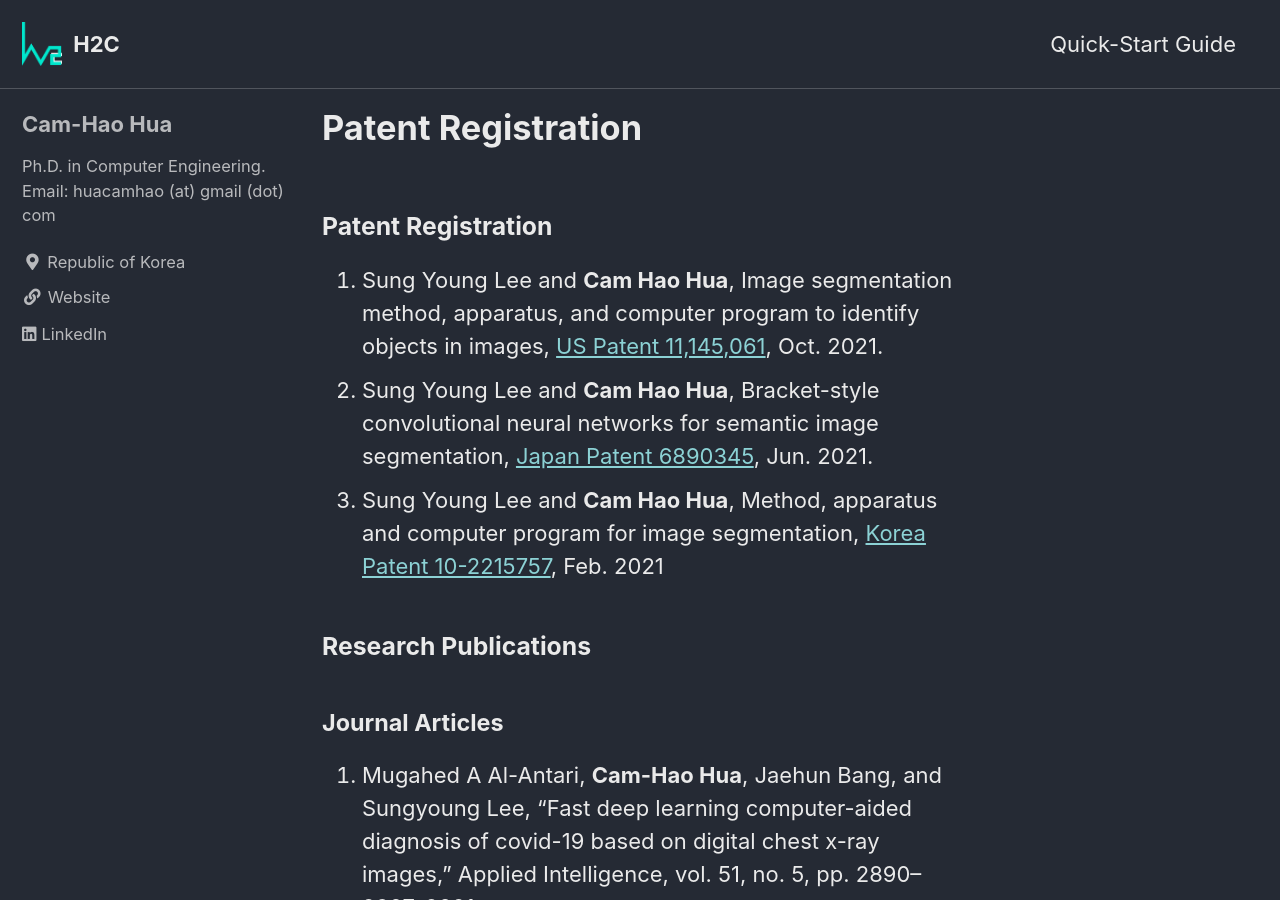
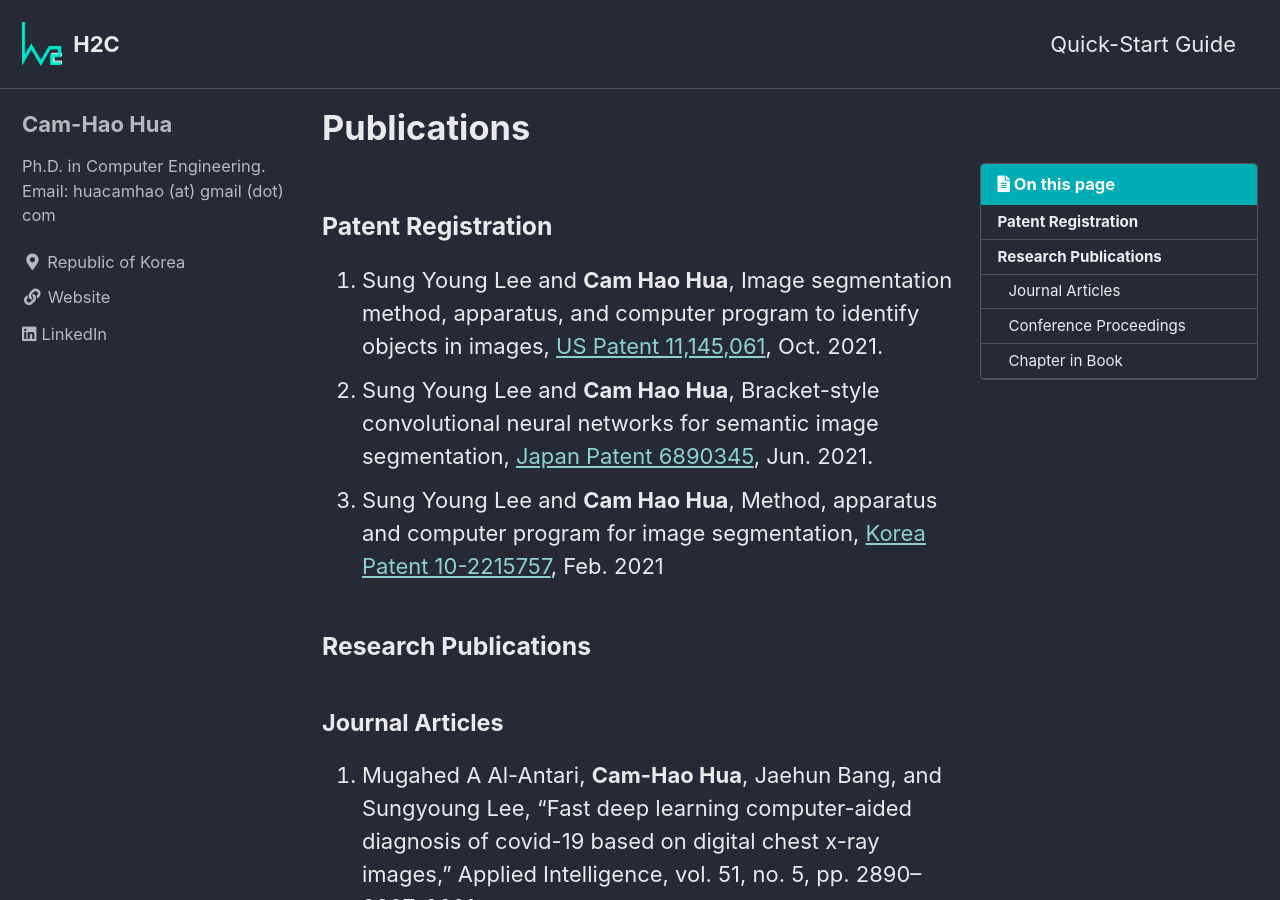
Before and after one commit to camhao168/camhao168.github.io, a Jekyll site: the page built from _pages/publications.md, in a window 1280 px wide and 900 px high. Built offline with Jekyll 4.4.1, drawn with Linux system fonts in a browser that asks for light colours; cached includes are drawn as plain includes; our own code applies the rules of GitHub Pages for plain Markdown files.

Commit message:
Update publications.md

```diff
--- a/_pages/publications.md
+++ b/_pages/publications.md
@@ -1,3 +1,9 @@
+---
+permalink: /publications/
+title: "Publications"
+toc: true
+---
+
 ### Patent Registration
 1. Sung Young Lee and **Cam Hao Hua**, Image segmentation method, apparatus, and computer program to identify objects in images, [US Patent 11,145,061](https://patents.google.com/patent/US11145061B2), Oct. 2021.
 2. Sung Young Lee and **Cam Hao Hua**, Bracket-style convolutional neural networks for semantic image segmentation, [Japan Patent 6890345](https://patents.google.com/patent/JP6890345B2/en), Jun. 2021.
```
